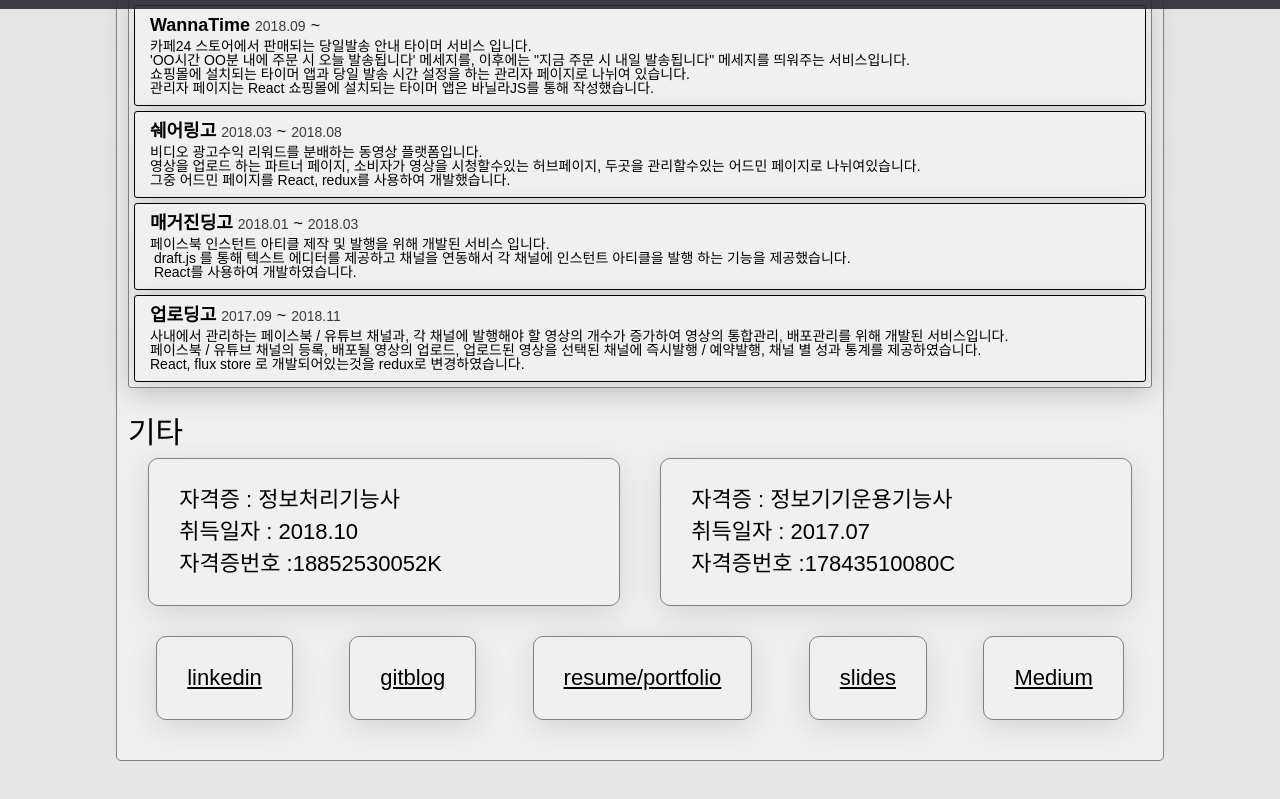
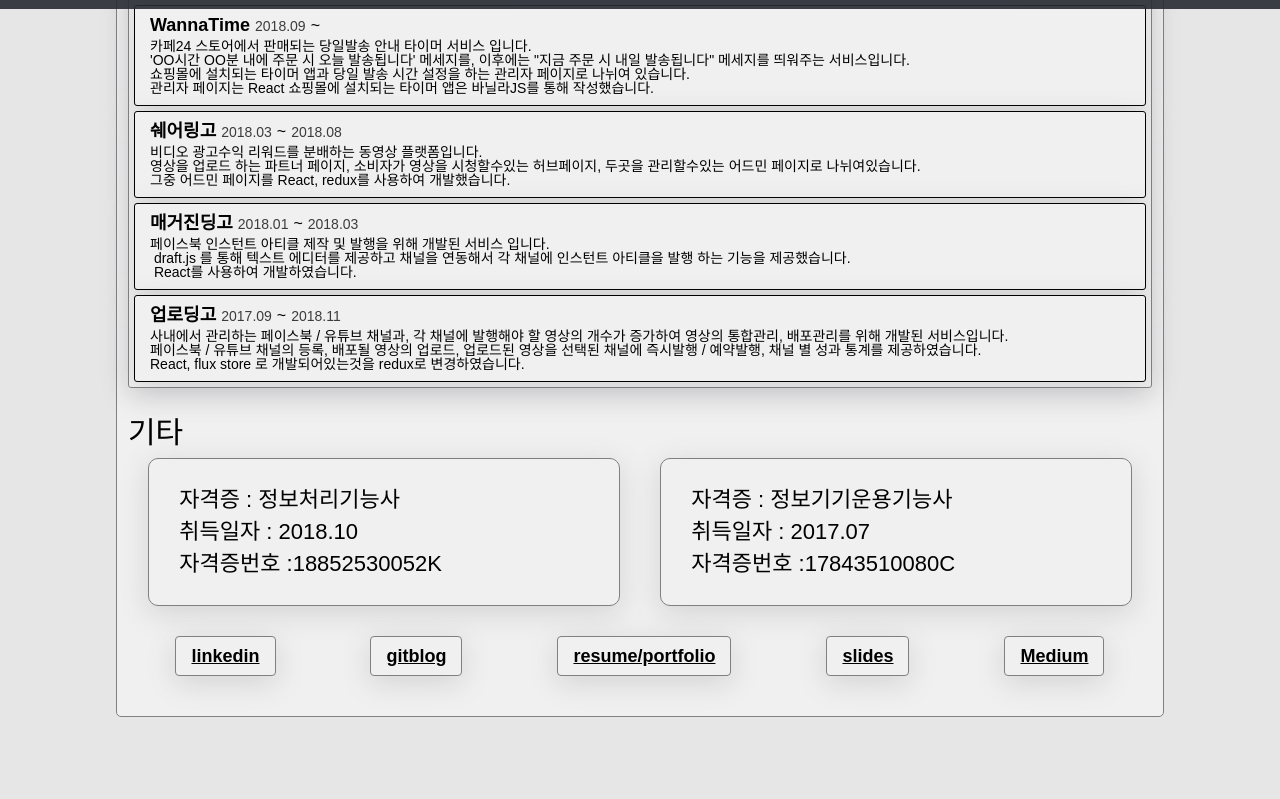
Before and after one commit to gastroad/resume, a React app: page / in a window 1280 px wide. Shown: the part 791-1590 px from the top of the page. After the commit the page ends 1558 px from the top, so only its background shows below. Built offline with nearby package versions, Linux system fonts and the light colour scheme.

Commit message:
EtCetera inline style => scss

```diff
--- a/src/assets/css/app.scss
+++ b/src/assets/css/app.scss
@@ -71,6 +71,39 @@ article {
         font-size: 14px;
     }
 }
+.certification-list {
+    display: flex;
+    justify-content: space-around;
+    align-items: center;
+    .certification-list-item {
+        border-radius: 10px;
+        border: 0.8px solid gray;
+        display: inline-block;
+        width: 40%;
+        box-shadow: rgb(100 100 111 / 20%) 0px 7px 29px 0px;
+        background-color: rgb(240 240 240);
+        padding: 30px;
+    }
+}
+.link-list {
+    display: flex;
+    justify-content: space-around;
+    align-items: center;
+    .link-list-item {
+        border-radius: 4px;
+        border: 0.8px solid gray;
+        display: inline-block;
+        box-shadow: rgb(100 100 111 / 20%) 0px 7px 29px 0px;
+        background-color: rgb(240 240 240);
+        padding: 10px 15px;
+        cursor: pointer;
+        text-decoration: underline;
+        &:hover {
+            background: rgba(32, 35, 42, 0.9);
+            color: rgb(240 240 240);
+        }
+    }
+}
 
 .footer {
     width: 100%;
--- a/src/components/EtCetera/Certification.tsx
+++ b/src/components/EtCetera/Certification.tsx
@@ -24,7 +24,7 @@ const Certification: FC = () => {
 
     const key = useId();
     return (
-        <article style={{ display: "flex", justifyContent: "space-around", alignItems: "center" }}>
+        <article className="certification-list">
             <>
                 {contents.map((content, index) => {
                     return <CertificationItem content={content} key={`Certification-${index}`} />
--- a/src/components/EtCetera/CertificationItem.tsx
+++ b/src/components/EtCetera/CertificationItem.tsx
@@ -9,15 +9,7 @@ interface PropTypes {
 const Certification: FC<PropTypes> = ({ content }) => {
     const key = useId();
     return (
-        <div key={key} style={{
-            borderRadius: "10px",
-            border: "0.8px solid gray",
-            display: "inline-block",
-            width: "40%",
-            boxShadow: "rgb(100 100 111 / 20%) 0px 7px 29px 0px",
-            backgroundColor: "rgb(240 240 240)",
-            padding: "30px"
-        }}>
+        <div key={key} className="certification-list-item">
             <h3 className="h3" style={{ marginBottom: "10px" }}>자격증 : {content.name}</h3>
             <time className="h3" style={{ marginBottom: "10px", display: "block" }}>취득일자 : {content.date}</time>
             <p className="h3">자격증번호 :{content.content}</p>
--- a/src/components/EtCetera/Link.tsx
+++ b/src/components/EtCetera/Link.tsx
@@ -25,7 +25,7 @@ const Certification: FC = () => {
 
 
     return (
-        <article style={{ display: "flex", justifyContent: "space-around", alignItems: "center" }}>
+        <article className="link-list">
             {contents.map((content) => {
                 return <LinkItem content={content} key={key} />
             })}
--- a/src/components/EtCetera/LinkItem.tsx
+++ b/src/components/EtCetera/LinkItem.tsx
@@ -1,6 +1,5 @@
-
-
 import { useEffect, useState, Fragment, useId, FC } from "react"
+import cx from "classnames"
 
 interface PropTypes {
     content: Link
@@ -9,21 +8,13 @@ interface PropTypes {
 const Certification: FC<PropTypes> = ({ content }) => {
     const key = useId();
     return (
-        <div key={key} style={{
-            borderRadius: "10px",
-            border: "0.8px solid gray",
-            display: "inline-block",
-            boxShadow: "rgb(100 100 111 / 20%) 0px 7px 29px 0px",
-            backgroundColor: "rgb(240 240 240)",
-            padding: "30px",
-            cursor: "pointer",
-            textDecoration: "underline"
-
-        }} onClick={() => {
-            window.open(content.url)
-        }}>
-            <h3 className="h3">{content.name}</h3>
-        </div>
+        <a key={key} className="link-list-item"
+            onClick={() => {
+                window.open(content.url)
+            }}
+        >
+            <h3 className="h4">{content.name}</h3>
+        </a>
     )
 }
 
```
Also changed, not shown: src/components/EtCetera/EtCetera.tsx (+0 -54 lines).
